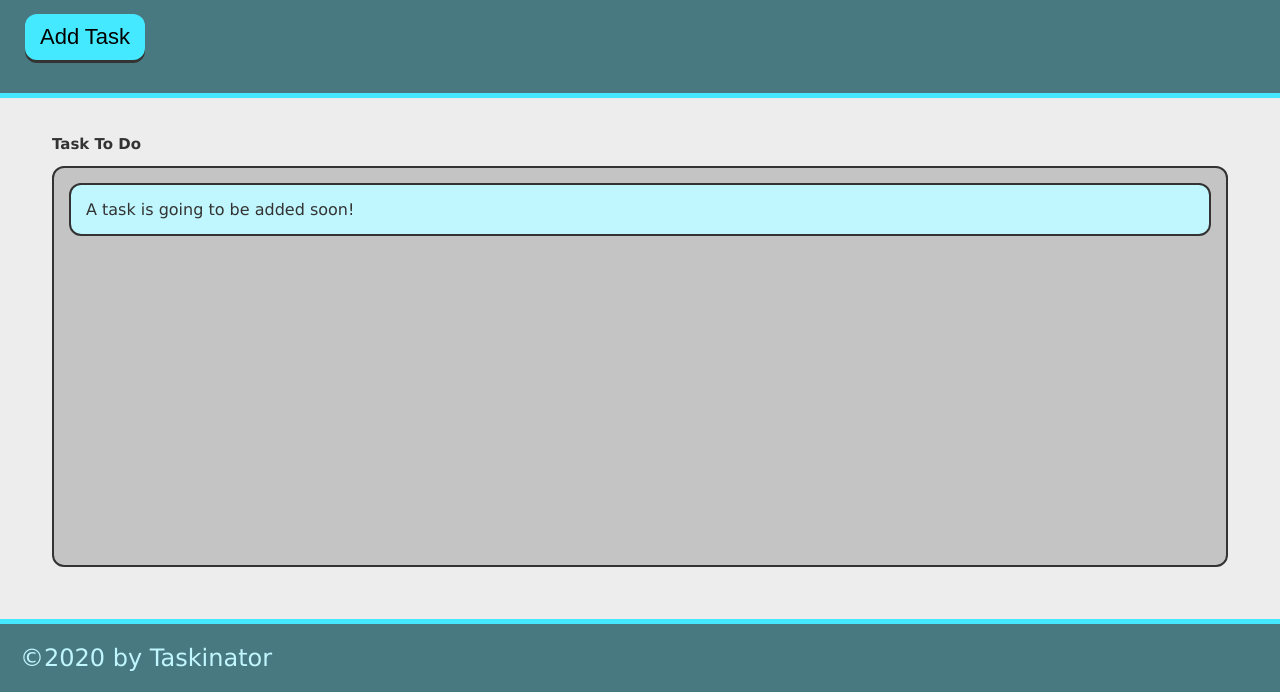
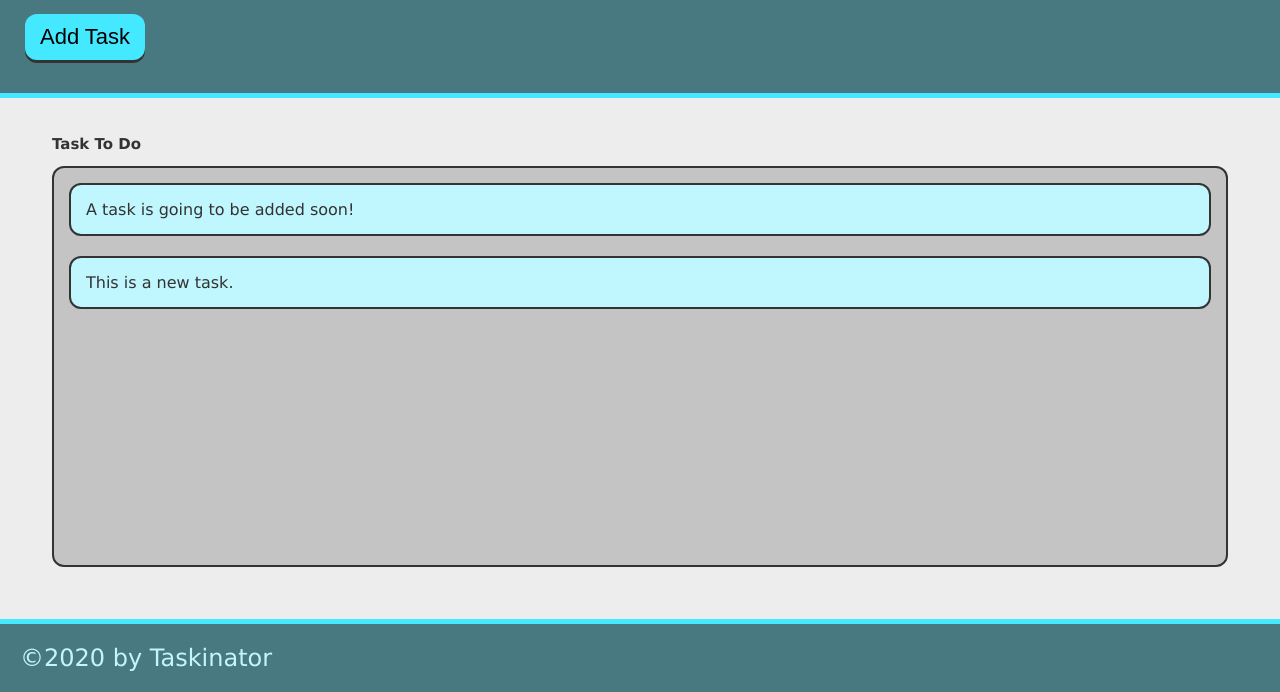
Before and after one commit to aidyel/taskinator, a plain HTML site: page index.html in a window 1280 px wide. Both pictures are taken after a click on the button "Add Task". Shown: the part 108-800 px from the top of the page. Drawn offline with Linux system fonts and the light colour scheme.

Commit message:
add ability to add task

```diff
--- a/assets/js/script.js
+++ b/assets/js/script.js
@@ -0,0 +1,11 @@
+var buttonEl = document.querySelector("#save-task");
+var tasksToDoEl = document.querySelector("#task-to-do");
+
+var createElementTaskHandler = function() {
+    var listItemEl =document.createElement("li");
+    listItemEl.className = "task-item";
+    listItemEl.textContent = "This is a new task.";
+    tasksToDoEl.appendChild(listItemEl);
+}
+
+buttonEl.addEventListener("click", createElementTaskHandler);
--- a/index.html
+++ b/index.html
@@ -11,13 +11,13 @@
     <header>
         <h1 class="page-tittle">Taskinator</h1>
         <p>Click the button below to add a new task!</p>
-        <button class="btn" >Add Task</button>
+        <button class="btn" id="save-task">Add Task</button>
     </header>
 
     <main class="page-content">
         <section class="task-list-wrapper">
             <h2 class="list-tittle">Task To Do</h2>
-            <ul class="task-list">
+            <ul class="task-list" id="task-to-do">
                 <li class="task-item">A task is going to be added soon!</li>
             </ul>
         </section>
```
